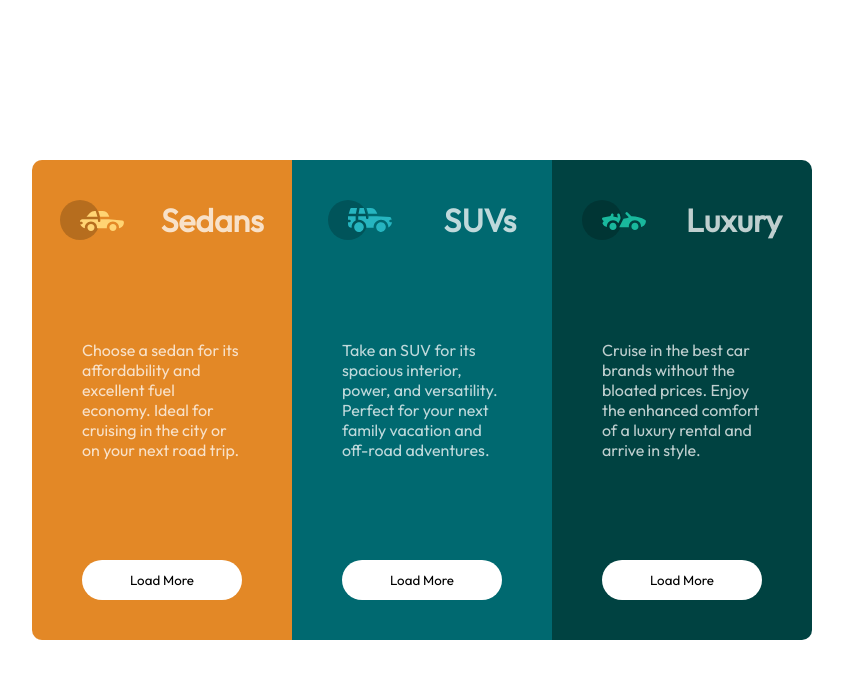
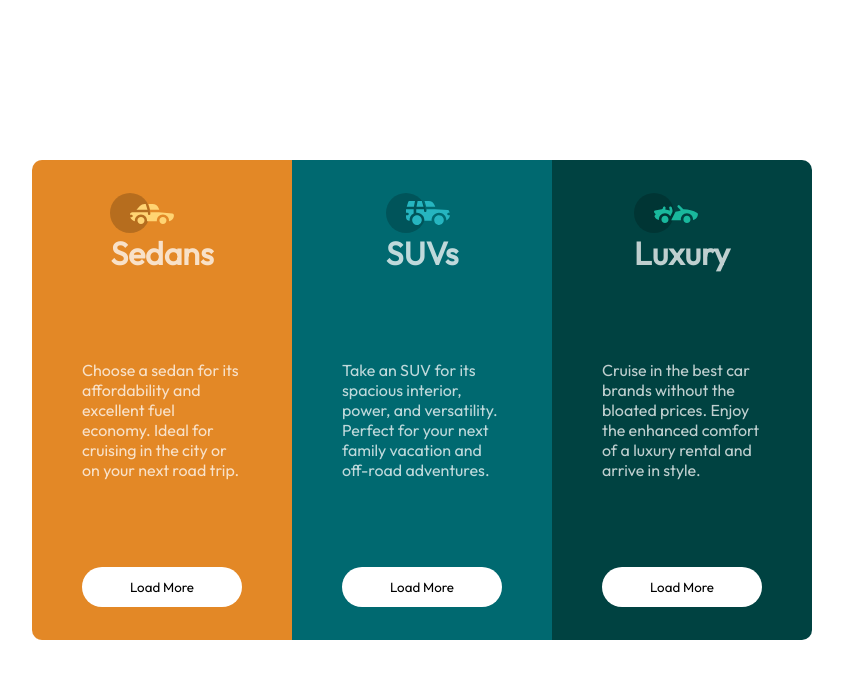
Before and after one commit to ngatiamwai/css-flex, a plain HTML site: page index.html in a window 1280 px wide. Shown: the whole page, without its empty margins (218-1061 px from the left). Drawn offline with Linux system fonts and the light colour scheme.

Commit message:
updated display flex

```diff
--- a/index.html
+++ b/index.html
@@ -25,22 +25,28 @@
   <div class="main">
     <div class="cars">
       <div class="sedans">
-        <svg width="64" height="40" xmlns="http://www.w3.org/2000/svg"><g fill="none" fill-rule="evenodd"><circle fill="#000" opacity=".201" cx="20" cy="20" r="20"/><path d="M52.936 24.11c1.942 0 3.517 1.542 3.517 3.445 0 1.903-1.575 3.445-3.517 3.445s-3.516-1.542-3.516-3.445c0-1.903 1.574-3.445 3.516-3.445zm-21.957 0c1.942 0 3.517 1.542 3.517 3.445 0 1.903-1.575 3.445-3.517 3.445s-3.516-1.542-3.516-3.445c0-1.903 1.574-3.445 3.516-3.445zm6.948-4.848v1.429c0 .716.61 1.293 1.348 1.259a1.295 1.295 0 001.225-1.295v-1.393h8.256l13.483 1.313c.956.093 1.676.881 1.676 1.814 0 2.89-2.126 5.303-4.926 5.819.397-3.557-2.458-6.62-6.053-6.62-3.646 0-6.504 3.14-6.039 6.723h-9.879c.466-3.588-2.397-6.722-6.039-6.722-3.595 0-6.45 3.062-6.052 6.62-2.14-.398-3.916-1.912-4.61-3.931h1.142c.731 0 1.32-.598 1.285-1.322-.033-.678-.629-1.2-1.322-1.2H20v-.251c0-1.274 1.066-2.243 2.306-2.243h15.62zM42.59 11c2.645 0 4.99 1.556 5.972 3.963l.726 1.779H40.17L38.413 11h4.178zm-6.865 0l1.758 5.741H26.505l3.357-3.654A6.502 6.502 0 0134.644 11h1.082z" fill="#FFD473" fill-rule="nonzero"/></g></svg>
-        <h1>Sedans</h1>
+        <div style="display:flex; flex-direction: column;">
+          <svg width="64" height="40" xmlns="http://www.w3.org/2000/svg"><g fill="none" fill-rule="evenodd"><circle fill="#000" opacity=".201" cx="20" cy="20" r="20"/><path d="M52.936 24.11c1.942 0 3.517 1.542 3.517 3.445 0 1.903-1.575 3.445-3.517 3.445s-3.516-1.542-3.516-3.445c0-1.903 1.574-3.445 3.516-3.445zm-21.957 0c1.942 0 3.517 1.542 3.517 3.445 0 1.903-1.575 3.445-3.517 3.445s-3.516-1.542-3.516-3.445c0-1.903 1.574-3.445 3.516-3.445zm6.948-4.848v1.429c0 .716.61 1.293 1.348 1.259a1.295 1.295 0 001.225-1.295v-1.393h8.256l13.483 1.313c.956.093 1.676.881 1.676 1.814 0 2.89-2.126 5.303-4.926 5.819.397-3.557-2.458-6.62-6.053-6.62-3.646 0-6.504 3.14-6.039 6.723h-9.879c.466-3.588-2.397-6.722-6.039-6.722-3.595 0-6.45 3.062-6.052 6.62-2.14-.398-3.916-1.912-4.61-3.931h1.142c.731 0 1.32-.598 1.285-1.322-.033-.678-.629-1.2-1.322-1.2H20v-.251c0-1.274 1.066-2.243 2.306-2.243h15.62zM42.59 11c2.645 0 4.99 1.556 5.972 3.963l.726 1.779H40.17L38.413 11h4.178zm-6.865 0l1.758 5.741H26.505l3.357-3.654A6.502 6.502 0 0134.644 11h1.082z" fill="#FFD473" fill-rule="nonzero"/></g></svg>
+          <h1>Sedans</h1>
+        </div>
         <p> Choose a sedan for its affordability and excellent fuel economy. Ideal for cruising in the city
           or on your next road trip.</p>
           <button>Load More</button>
       </div>
       <div class="suvs">
-        <svg width="64" height="40" xmlns="http://www.w3.org/2000/svg"><g fill="none" fill-rule="evenodd"><circle fill="#000" opacity=".201" cx="20" cy="20" r="20"/><path d="M31.002 22.358c2.917 0 5.18 2.593 4.762 5.506a4.828 4.828 0 01-2.962 3.778 4.797 4.797 0 01-5.3-1.165c-1.188-1.26-1.235-2.613-1.263-2.613-.42-2.924 1.857-5.506 4.763-5.506zm22 0c3.457 0 5.798 3.567 4.41 6.744A4.816 4.816 0 0152.3 31.94a4.826 4.826 0 01-4.06-4.077c-.42-2.915 1.846-5.506 4.762-5.506zm-15.04-6.083v1.462a1.29 1.29 0 001.352 1.29c.693-.033 1.227-.631 1.227-1.326v-1.426h8.3l13.056.716a1.29 1.29 0 011.164.917c.27.895.446 1.477.563 1.87h-1.047c-.694 0-1.291.534-1.324 1.228a1.29 1.29 0 001.288 1.352h1.445c-.164 2.225-1.57 4.193-3.6 5.05.13-4.212-3.255-7.63-7.384-7.63-4.317 0-7.762 3.718-7.358 8.086h-7.285c.43-4.655-3.503-8.531-8.131-8.046v-3.543h7.734zm-10.312 0v4.308a7.4 7.4 0 00-4.006 7.274 3.874 3.874 0 01-3.642-3.864v-1.635h1.46a1.29 1.29 0 000-2.58h-1.461v-3.213l.003-.29h7.646zm14.986-8.196c2.65 0 5 1.592 5.984 4.055l.63 1.579a5.525 5.525 0 01-.065-.004l-.026-.002-.034-.002-.022-.002a4.178 4.178 0 00-.224-.006l-.098-.001h-.039l-.136-.001h-.052l-.326-.001H40.211L38.528 8.08zm-13.632 0l-1.122 5.616h-7.144l1.47-4.71a1.29 1.29 0 011.231-.906h5.565zm6.832 0l1.683 5.615h-7.007l1.121-5.615h4.203z" fill="#26B5C0" fill-rule="nonzero"/></g></svg>
+        <div style="display:flex; flex-direction: column;">
+          <svg width="64" height="40" xmlns="http://www.w3.org/2000/svg"><g fill="none" fill-rule="evenodd"><circle fill="#000" opacity=".201" cx="20" cy="20" r="20"/><path d="M31.002 22.358c2.917 0 5.18 2.593 4.762 5.506a4.828 4.828 0 01-2.962 3.778 4.797 4.797 0 01-5.3-1.165c-1.188-1.26-1.235-2.613-1.263-2.613-.42-2.924 1.857-5.506 4.763-5.506zm22 0c3.457 0 5.798 3.567 4.41 6.744A4.816 4.816 0 0152.3 31.94a4.826 4.826 0 01-4.06-4.077c-.42-2.915 1.846-5.506 4.762-5.506zm-15.04-6.083v1.462a1.29 1.29 0 001.352 1.29c.693-.033 1.227-.631 1.227-1.326v-1.426h8.3l13.056.716a1.29 1.29 0 011.164.917c.27.895.446 1.477.563 1.87h-1.047c-.694 0-1.291.534-1.324 1.228a1.29 1.29 0 001.288 1.352h1.445c-.164 2.225-1.57 4.193-3.6 5.05.13-4.212-3.255-7.63-7.384-7.63-4.317 0-7.762 3.718-7.358 8.086h-7.285c.43-4.655-3.503-8.531-8.131-8.046v-3.543h7.734zm-10.312 0v4.308a7.4 7.4 0 00-4.006 7.274 3.874 3.874 0 01-3.642-3.864v-1.635h1.46a1.29 1.29 0 000-2.58h-1.461v-3.213l.003-.29h7.646zm14.986-8.196c2.65 0 5 1.592 5.984 4.055l.63 1.579a5.525 5.525 0 01-.065-.004l-.026-.002-.034-.002-.022-.002a4.178 4.178 0 00-.224-.006l-.098-.001h-.039l-.136-.001h-.052l-.326-.001H40.211L38.528 8.08zm-13.632 0l-1.122 5.616h-7.144l1.47-4.71a1.29 1.29 0 011.231-.906h5.565zm6.832 0l1.683 5.615h-7.007l1.121-5.615h4.203z" fill="#26B5C0" fill-rule="nonzero"/></g></svg>
         <h1> SUVs</h1>
+        </div>
         <p>Take an SUV for its spacious interior, power, and versatility. Perfect for your next family vacation
           and off-road adventures.</p>
           <button>Load More</button>
       </div>
       <div class="luxury">
-        <svg width="64" height="40" xmlns="http://www.w3.org/2000/svg"><g fill="none" fill-rule="evenodd"><circle fill="#000" opacity=".201" cx="20" cy="20" r="20"/><path d="M30.98 22.835c1.941 0 3.516 1.604 3.516 3.583 0 1.978-1.575 3.582-3.517 3.582s-3.516-1.604-3.516-3.582c0-1.979 1.574-3.583 3.516-3.583zm21.956 0c1.942 0 3.517 1.604 3.517 3.583 0 1.978-1.575 3.582-3.517 3.582s-3.516-1.604-3.516-3.582c0-1.979 1.574-3.583 3.516-3.583zm-9.143-10.45a1.27 1.27 0 011.819 0l3.715 3.784c4.444-.115 9.7 1.142 13.964 3.753.387.237.624.664.624 1.124 0 3.006-2.126 5.514-4.926 6.05.397-3.698-2.458-6.882-6.053-6.882-3.646 0-6.504 3.264-6.039 6.99h-9.669c.76-1.544.993-2.026 1.337-2.711l.082-.162c.421-.835 1.056-2.07 2.883-5.65 1.68-.023 3.47-.408 5.247-1.403l-2.984-3.04a1.328 1.328 0 010-1.854zm-7.68 1.064c.683-.2 1.395.202 1.592.898l.749 2.652a3.46 3.46 0 01-.247 2.51l-1.733 3.395-.216.424c-1.07-1.89-3.06-3.114-5.279-3.114-3.595 0-6.45 3.184-6.052 6.885-1.832-.347-3.414-1.537-4.278-3.276a1.331 1.331 0 01.117-1.376l.955-1.303-1.325-1.295c-.751-.735-.376-2.024.64-2.231l6.614-1.346.13-.026c.092-.019.145-.03.157-.031.314-.146 1.07-.591 1.07-1.506 0-.734.592-1.327 1.316-1.31.712.016 1.268.662 1.256 1.388a4.11 4.11 0 01-.348 1.611 22.69 22.69 0 014.7 1.146l-.7-2.473a1.314 1.314 0 01.882-1.622z" fill="#19B89D" fill-rule="nonzero"/></g></svg>
+        <div style="display:flex; flex-direction: column;">
+          <svg width="64" height="40" xmlns="http://www.w3.org/2000/svg"><g fill="none" fill-rule="evenodd"><circle fill="#000" opacity=".201" cx="20" cy="20" r="20"/><path d="M30.98 22.835c1.941 0 3.516 1.604 3.516 3.583 0 1.978-1.575 3.582-3.517 3.582s-3.516-1.604-3.516-3.582c0-1.979 1.574-3.583 3.516-3.583zm21.956 0c1.942 0 3.517 1.604 3.517 3.583 0 1.978-1.575 3.582-3.517 3.582s-3.516-1.604-3.516-3.582c0-1.979 1.574-3.583 3.516-3.583zm-9.143-10.45a1.27 1.27 0 011.819 0l3.715 3.784c4.444-.115 9.7 1.142 13.964 3.753.387.237.624.664.624 1.124 0 3.006-2.126 5.514-4.926 6.05.397-3.698-2.458-6.882-6.053-6.882-3.646 0-6.504 3.264-6.039 6.99h-9.669c.76-1.544.993-2.026 1.337-2.711l.082-.162c.421-.835 1.056-2.07 2.883-5.65 1.68-.023 3.47-.408 5.247-1.403l-2.984-3.04a1.328 1.328 0 010-1.854zm-7.68 1.064c.683-.2 1.395.202 1.592.898l.749 2.652a3.46 3.46 0 01-.247 2.51l-1.733 3.395-.216.424c-1.07-1.89-3.06-3.114-5.279-3.114-3.595 0-6.45 3.184-6.052 6.885-1.832-.347-3.414-1.537-4.278-3.276a1.331 1.331 0 01.117-1.376l.955-1.303-1.325-1.295c-.751-.735-.376-2.024.64-2.231l6.614-1.346.13-.026c.092-.019.145-.03.157-.031.314-.146 1.07-.591 1.07-1.506 0-.734.592-1.327 1.316-1.31.712.016 1.268.662 1.256 1.388a4.11 4.11 0 01-.348 1.611 22.69 22.69 0 014.7 1.146l-.7-2.473a1.314 1.314 0 01.882-1.622z" fill="#19B89D" fill-rule="nonzero"/></g></svg>
         <h1>Luxury</h1>
+        </div>
         <p>
           Cruise in the best car brands without the bloated prices. Enjoy the enhanced comfort of a luxury
           rental and arrive in style.</p>
```
